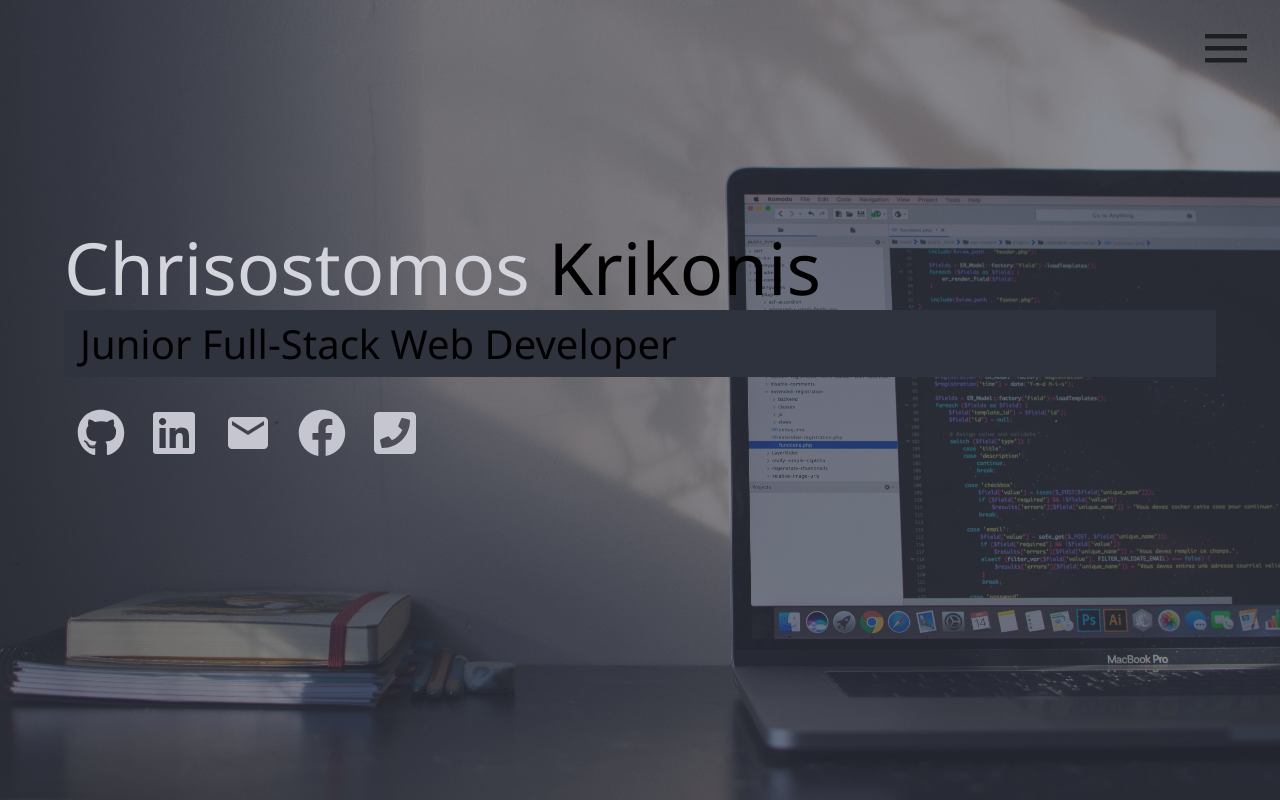
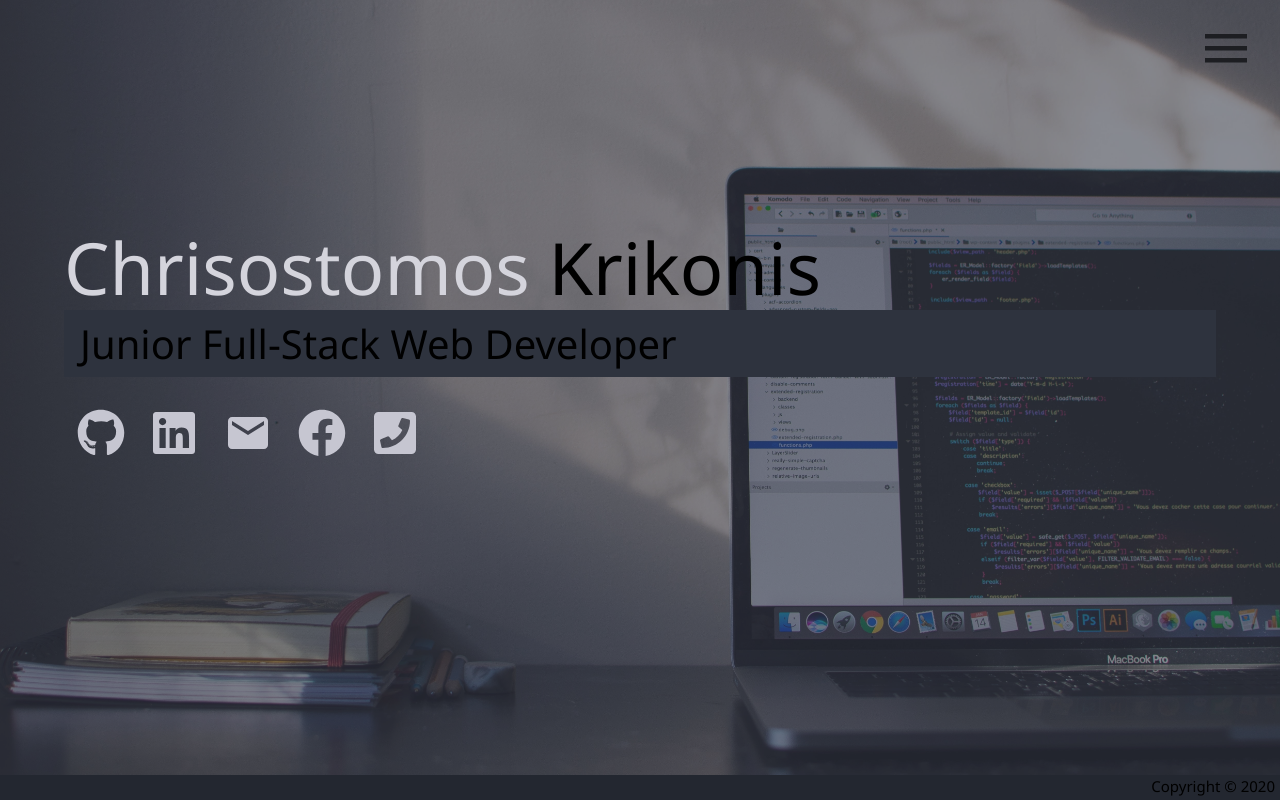
Before and after one commit to krik-chry/portfolio, a React (Create React App) app: page / in a window 1280 px wide. Built offline with nearby package versions, Linux system fonts and the light colour scheme.

Commit message:
Added footer in main page

```diff
--- a/src/components/MainPage.js
+++ b/src/components/MainPage.js
@@ -59,6 +59,7 @@ class MainPage extends Component {
             </a>
           </div>
         </div>
+        <footer>Copyright &copy; 2020</footer>
       </>
     );
   }
--- a/src/styles/MainPage.scss
+++ b/src/styles/MainPage.scss
@@ -26,9 +26,11 @@ h3 {
   padding: 4rem;
   height: 100%;
   overflow: hidden;
+
   h1 {
     margin-top: 20vh;
   }
+
   .icons {
     margin-top: 2rem;
 
@@ -49,6 +51,16 @@ h3 {
       }
     }
   }
+}
+footer {
+  padding-right: 5px;
+  font-size: 15px;
+  position: absolute;
+  bottom: 0;
+  width: 100%;
+  text-align: right;
+  background: darken($primary-color, 10);
+  height: 25px;
 }
 
 @include mediaMd {
```
